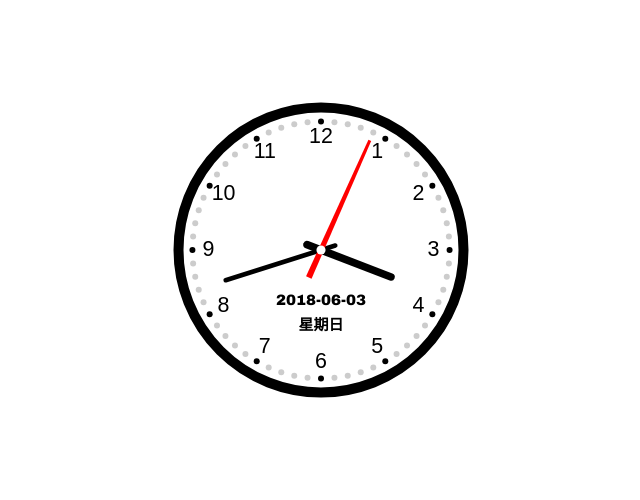
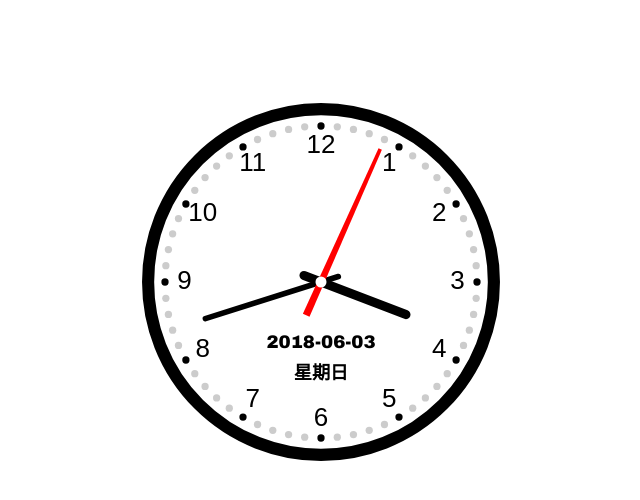
Before and after one commit to Dellear/canvas-clock, a website: page index.html in a window 1280 px wide. Shown: the whole page, without its empty margins (319-959 px from the left). Drawn offline with Linux system fonts and the light colour scheme.

Commit message:
添加自适应，宽度不再写死

```diff
--- a/index.html
+++ b/index.html
@@ -6,8 +6,10 @@
     <meta name="viewport" content="width=device-width,initial-scale=1,minimum-scale=1,maximum-scale=1,user-scalable=no" />
     <title>canvas时钟</title>
     <style type="text/css">
-        div {
+        #container {
             margin: 100px auto;
+            width: calc(100% - 900px);
+            min-width: 300px;
         }
     </style>
 </head>
@@ -17,9 +19,14 @@
 </body>
 <script src="js/clock.js" type="text/javascript" charset="utf-8"></script>
 <script type="text/javascript">
-    new Clock({
-        id: 'container',
-        width: 300
+    var clock = new Clock({
+        id: 'container'
+    });
+
+    // 相应window resize事件
+    window.addEventListener('resize', function () {
+        clock.destroy();
+        clock.init();
     });
 </script>
 
--- a/js/clock.js
+++ b/js/clock.js
@@ -4,12 +4,12 @@
     function Clock(option) {
         this.id = option.id;
         this.option = option;
-        this.r = this.option.width / 2;
         this.clock = null;
         this.ctx = null;
         this.clockbg = null;
         this.ctxbg = null;
         this.interval = null;
+        this.destroy();
         this.init();
     }
 
@@ -22,7 +22,6 @@
      */
     Clock.prototype.init = function () {
         var T = this;
-        this.destroy();
         this.createContainer();
         this.drawBackground();
         this.draw();
@@ -115,13 +114,16 @@
         var container = document.getElementById(this.id),
             clockbg = document.createElement('canvas'),
             clock = document.createElement('canvas');
+
+        this.width = container.offsetWidth;
+        this.r = this.width / 2;
         clockbg.id = 'clockbg';
         clock.id = 'clock';
         container.style.position = 'relative';
         clockbg.style.position = clock.style.position = 'absolute';
-        container.style.width = container.style.height = this.option.width + 'px';
+        container.style.height = this.width + 'px';   // 处理成方形
         clockbg.style.left = clockbg.style.top = clock.style.left = clock.style.top = 0;
-        clockbg.style.width = clockbg.style.height = clock.style.width = clock.style.height = this.option.width + 'px';
+        clockbg.style.width = clockbg.style.height = clock.style.width = clock.style.height = this.width + 'px';
         container.appendChild(clockbg);
         container.appendChild(clock);
 
@@ -243,7 +245,7 @@
     }
 
     Clock.prototype.preDraw = function () {
-        this.ctx.clearRect(0, 0, this.option.width, this.option.width);
+        this.ctx.clearRect(0, 0, this.width, this.width);
         this.ctx.save();
         this.ctx.translate(this.r, this.r);
     }
```
